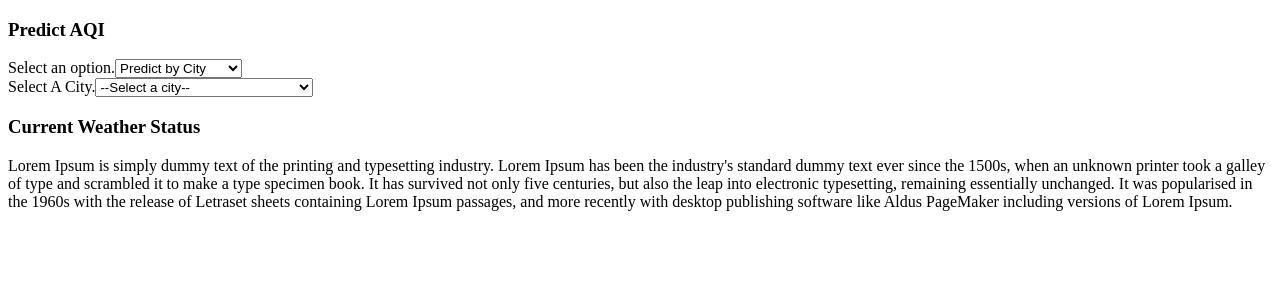
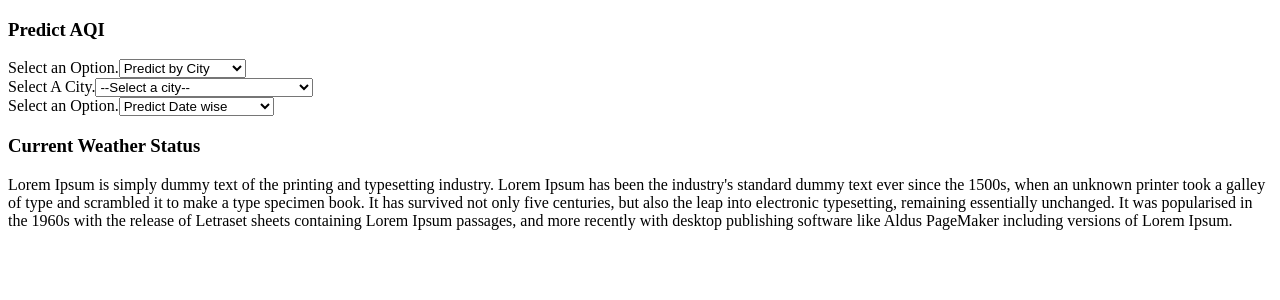
Before and after one commit to fromjyce/AeroSense-AI-Driven-Air-Quality-Prediction, a Next.js app in the folder frontend/: page /Dashboard in a window 1280 px wide. Shown: the top 300 px of the page. Built offline with nearby package versions, Linux system fonts and the light colour scheme.

Commit message:
Added dropdwon

```diff
--- a/frontend/pages/Dashboard.js
+++ b/frontend/pages/Dashboard.js
@@ -13,6 +13,7 @@ export default function Dashboard() {
   const [selectedState, setSelectedState] = useState('');
   const [selectedCity, setSelectedCity] = useState('');
   const [availableCities, setAvailableCities] = useState([]);
+  const [selectOption, setSelectOption] = useState('date');
 
   useEffect(() => {
     Papa.parse(cityDataUrl, {
@@ -54,10 +55,10 @@ export default function Dashboard() {
     <div className="dashboard-section flex justify-between gap-8 p-8">
       <div id="predict" className="first-card w-[30%] bg-white p-4 shadow-lg flex flex-col items-start">
         <h3 className="text-3xl font-bold text-left oswald_card_title">Predict AQI</h3>
-        <div>
+        <div className="input-boxes">
           <div className="flex flex-row gap-4">
             <div className='flex flex-col items-start'>
-              <label htmlFor="predict-option" className="text-lg mt-2 text-left josefin_sans_dropdowns">Select an option.</label>
+              <label htmlFor="predict-option" className="text-lg mt-2 text-left josefin_sans_dropdowns">Select an Option.</label>
               <select id="predict-option" onChange={handleOptionChange} className="mt-2 mb-5 p-2 border rounded josefin_sans uniform-width-aqi-dropdown">
                 <option value="city">Predict by City</option>
                 <option value="station">Predict by Station</option>
@@ -94,7 +95,7 @@ export default function Dashboard() {
             <div className="flex flex-row">
               <div className="flex flex-col items-start mr-8">
                 <label htmlFor="city-select" className="mt-2 text-lg text-left josefin_sans_dropdowns">Select A City.</label>
-                <select id="city-select" onChange={(e) => setSelectedCity(e.target.value)} className="mt-2 p-2 border rounded josefin_sans uniform-width-aqi-dropdown">
+                <select id="city-select" onChange={(e) => setSelectedCity(e.target.value)} className="mt-2 mb-5 p-2 border rounded josefin_sans uniform-width-aqi-dropdown">
                   <option value="">--Select a city--</option>
                   {availableCities.map((city, index) => (
                     <option key={index} value={city}>{city}</option>
@@ -118,12 +119,22 @@ export default function Dashboard() {
             </div>
           )}
         </div>
+        <div className="secondary-input-boxes">
+          <div className='flex flex-col items-start'>
+            <label htmlFor="select-option" className="mt-2 text-lg text-left josefin_sans_dropdowns">Select an Option.</label>
+            <select id="select-option" value={selectOption} onChange={(e) => setSelectOption(e.target.value)} className="mt-2 p-2 border rounded josefin_sans uniform-width-aqi-dropdown">
+              <option value="date">Predict Date wise</option>
+              <option value="hourly">Predict Hourly</option>
+              <option value="datetime">Predict DataTime wise</option>
+            </select>
+          </div>
+        </div>
       </div>
 
       <div className="second-card w-[70%] bg-white p-4 shadow-lg flex flex-col items-start justify-center">
         <h3 className="text-3xl font-bold text-left oswald_card_title">Current Weather Status</h3>
         <p className="text-lg mt-2 text-left josefin_sans">
-        Lorem Ipsum is simply dummy text of the printing and typesetting industry. Lorem Ipsum has been the industry's standard dummy text ever since the 1500s, when an unknown printer took a galley of type and scrambled it to make a type specimen book. It has survived not only five centuries, but also the leap into electronic typesetting, remaining essentially unchanged. It was popularised in the 1960s with the release of Letraset sheets containing Lorem Ipsum passages, and more recently with desktop publishing software like Aldus PageMaker including versions of Lorem Ipsum.
+          Lorem Ipsum is simply dummy text of the printing and typesetting industry. Lorem Ipsum has been the industry's standard dummy text ever since the 1500s, when an unknown printer took a galley of type and scrambled it to make a type specimen book. It has survived not only five centuries, but also the leap into electronic typesetting, remaining essentially unchanged. It was popularised in the 1960s with the release of Letraset sheets containing Lorem Ipsum passages, and more recently with desktop publishing software like Aldus PageMaker including versions of Lorem Ipsum.
         </p>
       </div>
     </div>
```
